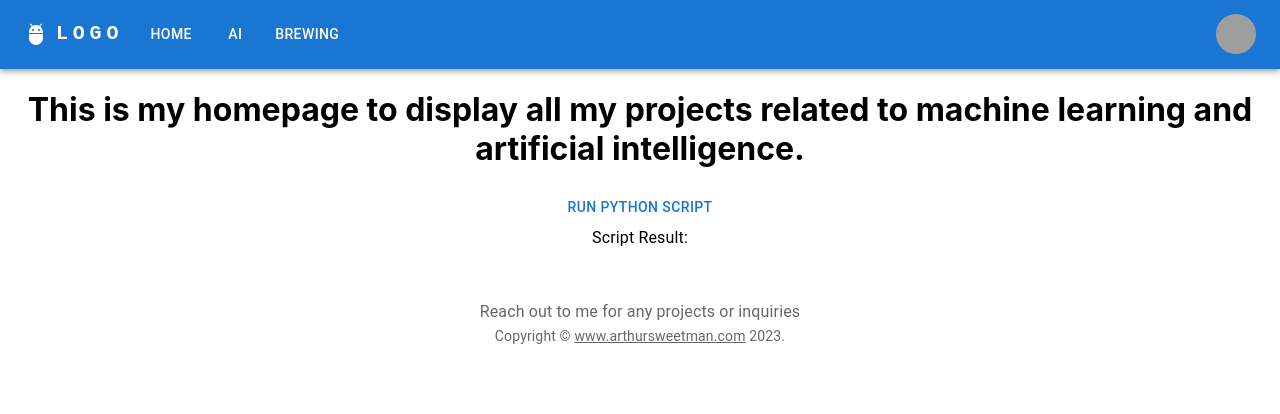
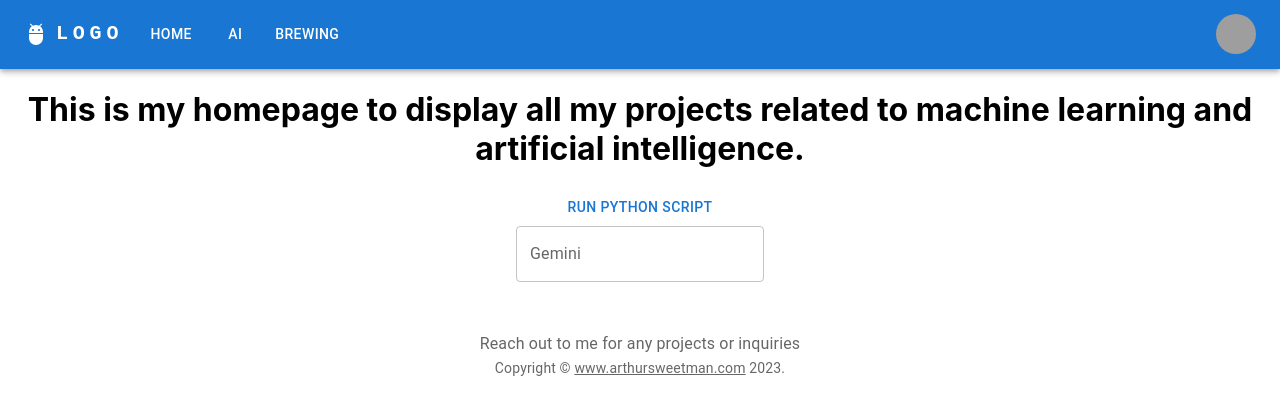
Before and after one commit to arthursweetman/arthursweetman.com, a React (Create React App) app: page /artificial-intelligence in a window 1280 px wide. Shown: the top 414 px of the page. Built offline with nearby package versions, Linux system fonts and the light colour scheme; grey boxes are pictures that could not be loaded.

Commit message:
Added markdown processing for displaying responses from Gemini

```diff
--- a/package.json
+++ b/package.json
@@ -12,6 +12,7 @@
     "@testing-library/user-event": "^13.5.0",
     "react": "^18.2.0",
     "react-dom": "^18.2.0",
+    "react-markdown": "^9.0.1",
     "react-router-dom": "^6.21.0",
     "react-scripts": "5.0.1",
     "web-vitals": "^2.1.4"
--- a/src/pages/artificial-intelligence.js
+++ b/src/pages/artificial-intelligence.js
@@ -1,4 +1,5 @@
 import * as React from 'react';
+import ReactMarkdown from 'react-markdown';
 import AppBar from '@mui/material/AppBar';
 import Button from '@mui/material/Button';
 import CameraIcon from '@mui/icons-material/PhotoCamera';
@@ -10,6 +11,7 @@ import CssBaseline from '@mui/material/CssBaseline';
 import Grid from '@mui/material/Grid';
 import Stack from '@mui/material/Stack';
 import Box from '@mui/material/Box';
+import { TextField } from '@mui/material';
 import Toolbar from '@mui/material/Toolbar';
 import Typography from '@mui/material/Typography';
 import Container from '@mui/material/Container';
@@ -18,6 +20,14 @@ import { createTheme, ThemeProvider } from '@mui/material/styles';
 
 export default function ArtificialIntelligence() {
     const [scriptResult, setScriptResult] = React.useState('');
+
+    const MarkdownComponent = ({text}) => {
+        return (
+            <div style={{textAlign: 'left'}}>
+              <ReactMarkdown>{text}</ReactMarkdown>
+            </div>
+        );
+    }
 
     const runPythonScript = async () => {
         try {
@@ -39,9 +49,11 @@ export default function ArtificialIntelligence() {
             <Button onClick={runPythonScript}>
                 Run Python Script
             </Button>
-            <Typography>
-                Script Result: {scriptResult}
-            </Typography>
+            <MarkdownComponent text={scriptResult} />
+            <TextField
+                label="Gemini"
+                size="large"
+            />
         </>
     );
 }
```
Also changed, not shown: 1 other file (tests, documents, lock files or other folders).
